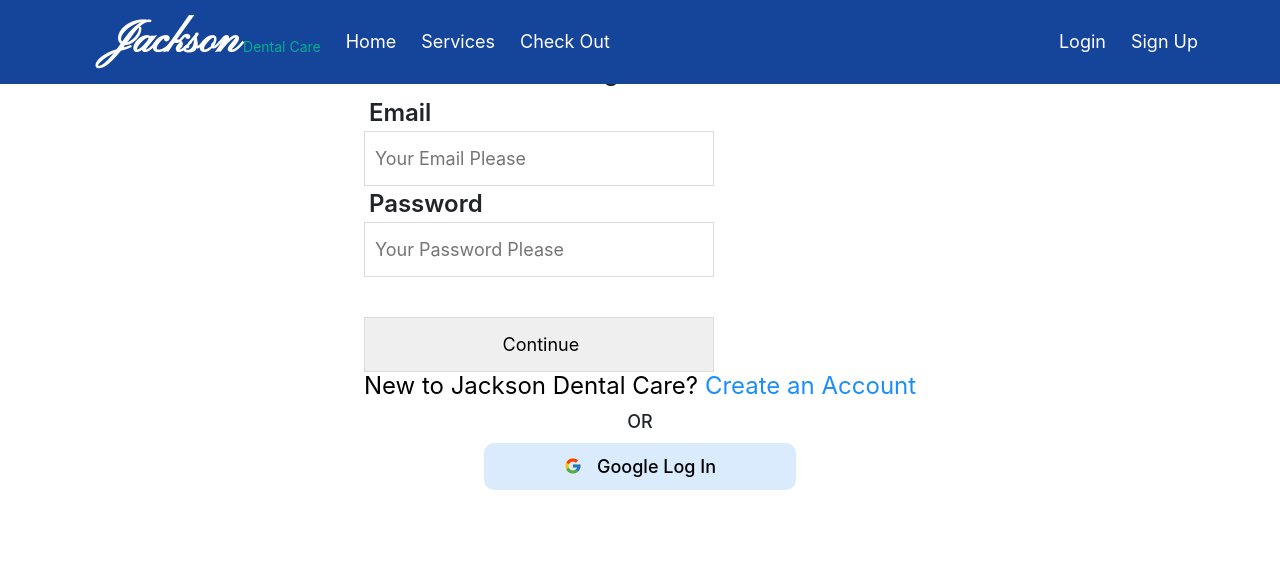
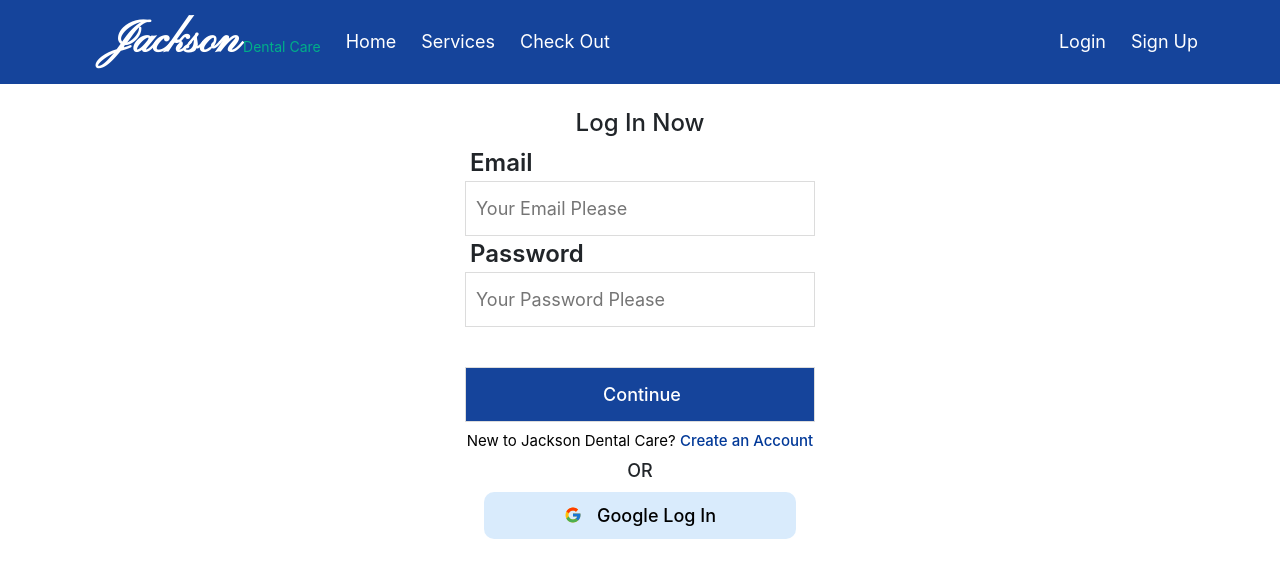
Before and after one commit to alhabib911/jackson-dental-care-client-side, a React (Create React App) app: page /login in a window 1280 px wide. Shown: the top 578 px of the page. Built offline with nearby package versions, Linux system fonts and the light colour scheme; no server answers.

Commit message:
login ui style done

```diff
--- a/src/Components/LogIn/LogIn.css
+++ b/src/Components/LogIn/LogIn.css
@@ -1,24 +1,30 @@
 .login-components h3{
     text-align: center;
     font-size: 24px;
+    margin-top: 50px;
 }
-.form-container {
+.login-form-container {
     display: flex;
     justify-content: space-around;
 }
-.form-container input{
+.login-form-container input{
     width: 350px;
     height: 55px;
     font-size: 18px;
     padding-left: 10px;
     border: 1px solid gainsboro;
 }
-.form-container label{
+.login-form-container .submit-lonin{
+    background-color: #15449B;
+    color: #fff;
+    font-weight: 500;
+}
+.login-form-container label{
     font-size: 24px;
     font-weight: 600;
     margin-left: 5px;
 }
-.form-container button{
+.login-form-container button{
     display: block;
     margin: 0 auto;
     margin-top: 25px;
@@ -30,24 +36,25 @@
     border-radius: 5px;
     cursor: pointer;
 }
-.form-container button:hover{
+.login-form-container button:hover{
     color: #fff;
 }
-.form-container h4{
+.login-form-container h4{
     color: black;
     font-weight: 400;
     text-align: center;
 }
-.form-container a{
+.login-form-container a{
     text-decoration: none;
-    color: #1C8EF9;
+    color: #023998;
+    font-weight: 500;
 }
 .login-components h5{
     text-align: center;
     font-size: 18px;
     margin: 10px;
 }
-.form-container .signinwithgoogle{
+.login-form-container .signinwithgoogle{
     display: flex;
     align-items: center;
     justify-content: center;
@@ -59,10 +66,10 @@
     margin-top: 0;
     cursor: pointer;
 }
-.form-container span{
+.login-form-container span{
     padding-left: 15px;
 }
-.form-container .signinwithgoogle:hover{
+.login-form-container .signinwithgoogle:hover{
     color: #1C8EF9;
 }
 .social-log-in{
@@ -83,5 +90,10 @@
     margin-left: 15px;
 }
 .social-log-in button:hover{
-    background-color: rgba(147, 199, 247, 0.9);
+    background-color: #0F4298;
+    color: #fff;
 }
+.login-form-container .singup-link{
+    font-size: 15px;
+    margin-top: 10px;
+}
--- a/src/Components/LogIn/LogIn.js
+++ b/src/Components/LogIn/LogIn.js
@@ -37,7 +37,7 @@
     return (
         <div className='login-components'>
             <h3>Log In Now</h3>
-            <form onSubmit={handleUserSignIn} className='form-container'>
+            <form onSubmit={handleUserSignIn} className='login-form-container'>
                 <div>
                     <label htmlFor="email">Email</label> <br />
                     <input onBlur={handleEmailBlur} type="email" name="email" id="" placeholder='Your Email Please' required /> <br />
@@ -49,8 +49,8 @@
                         loading && <p>Loading...</p>
                     }
                     <p className='error'>{error?.message}</p>
-                    <input type="submit" value="Continue" />
-                    <h4>New to Jackson Dental Care? <Link to='/signup'>Create an Account</Link></h4>
+                    <input className='submit-lonin' type="submit" value="Continue" />
+                    <h4 className='singup-link'>New to Jackson Dental Care? <Link to='/signup'>Create an Account</Link></h4>
                     <h5>OR</h5>
                 </div>
             </form>
--- a/src/Components/Service/Service.css
+++ b/src/Components/Service/Service.css
@@ -4,11 +4,18 @@
     flex-direction: column;
     align-items: center;
     box-shadow: 0  10px 15px #b7e8fb;
+    margin-top: 25px;
+}
+.service:hover{
+    box-shadow: 0  10px 15px #9d9d9d;
 }
 .service img{
     width: 250px;
     height: 150px;
     padding-top: 10px;
+}
+.service img:hover{
+    box-shadow: 0  5px 5px #acacac;
 }
 .service p{
     text-align: start;
@@ -23,11 +30,14 @@
     font-weight: 500;
     border-radius: 5px;
     margin-bottom: 15px;
+
 }
 .service a:hover{
     background-color: #1AC8A2;
+    box-shadow: 0  10px 15px #b7e8fb;
 }
 .service h4{
+    padding-top: 10px;
     color: #0F4498;
 }
 .service h5 small{
--- a/src/Components/Service/Service.js
+++ b/src/Components/Service/Service.js
@@ -11,6 +11,7 @@
 
     return (
         <div className='service-container'>
+
             <div className="service">
                 <img src={image} alt="" />
                 <h4>Service: {service}</h4>
```
